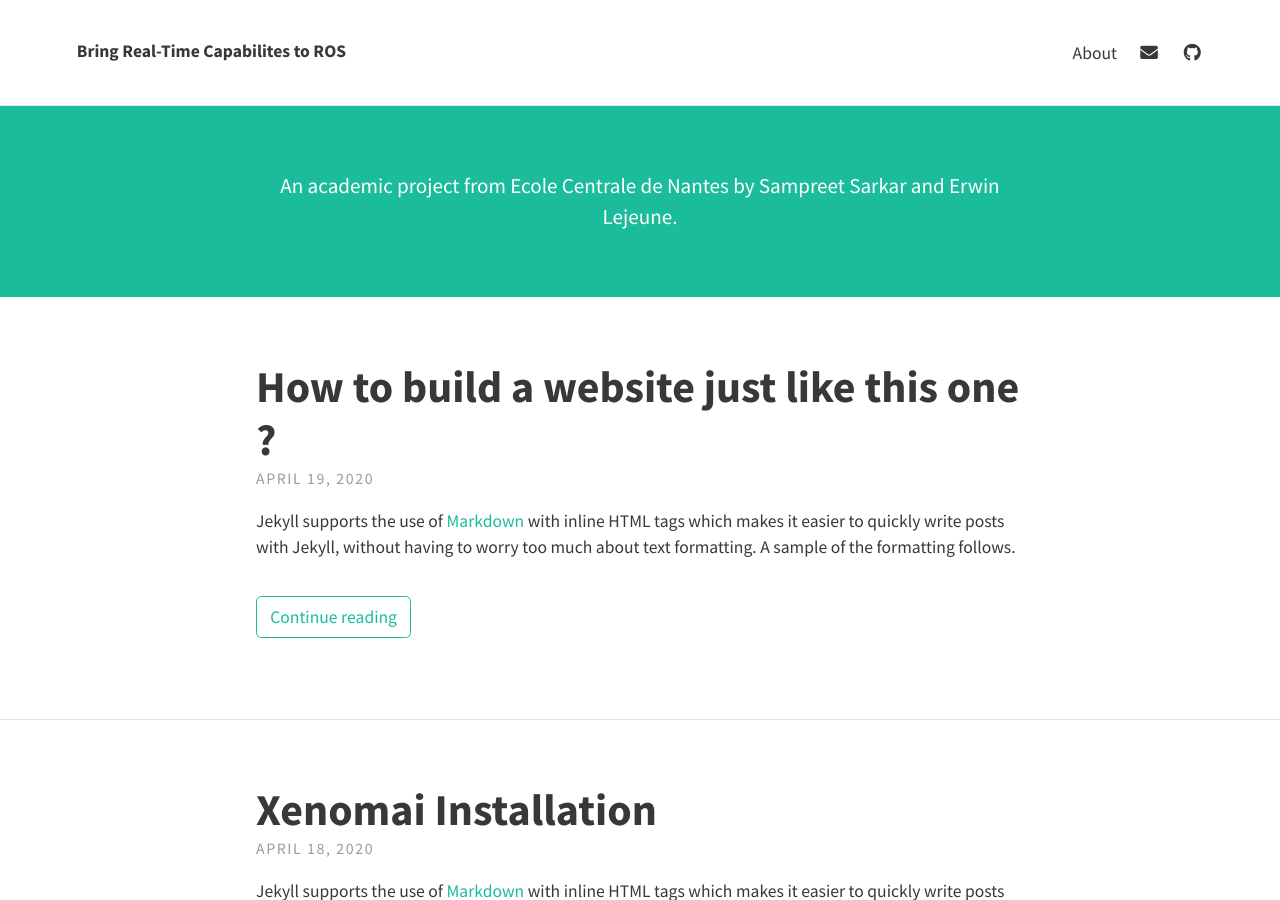
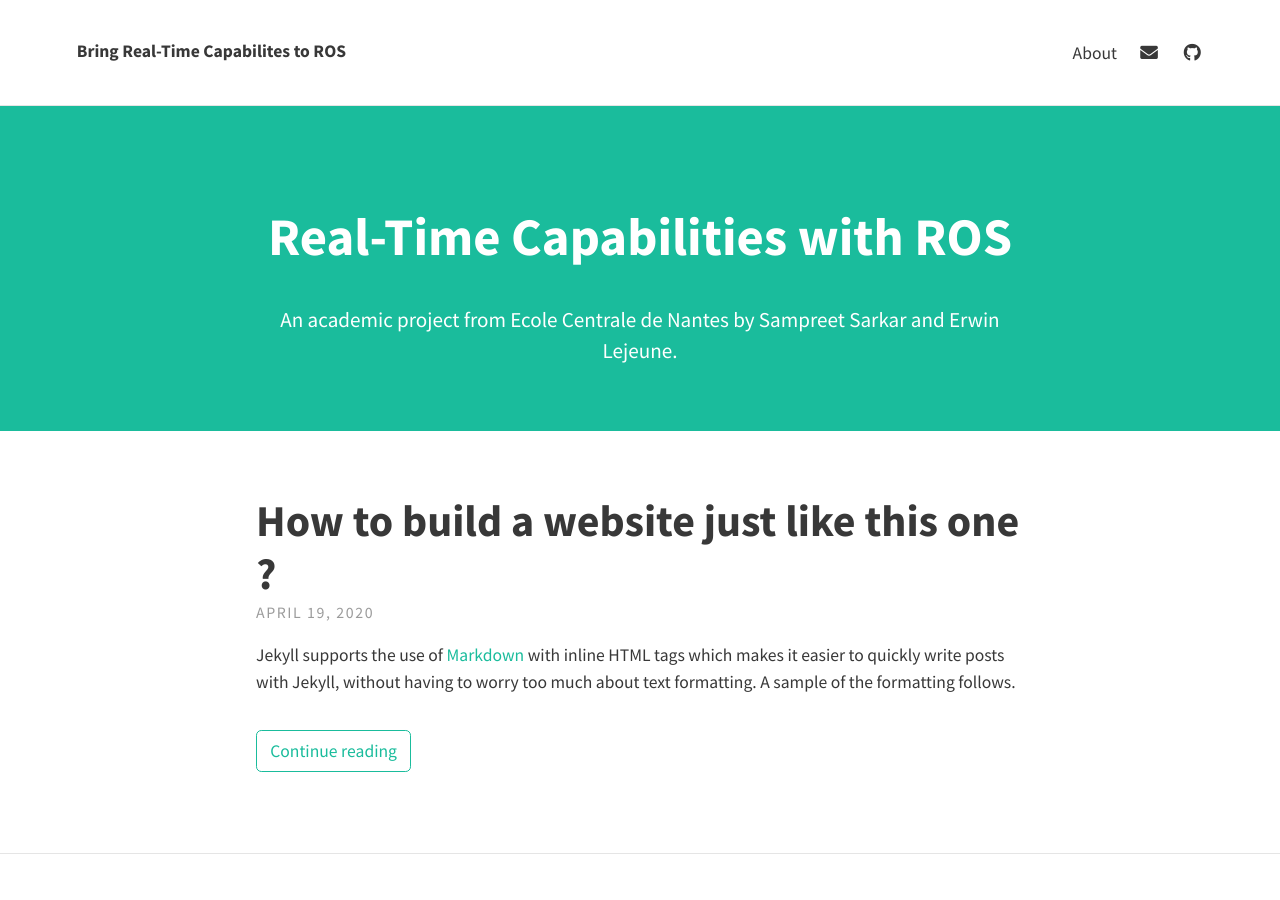
Before and after one commit to MasterERTS/rtros-documentation, a Jekyll site: the page built from index.html, in a window 1280 px wide and 900 px high. Built offline with Jekyll 4.4.1, drawn with Linux system fonts in a browser that asks for light colours; nearby versions of some CDN libraries; the list of posts is cut into pages by our own code.

Commit message:
wip : enhance page

```diff
--- a/_config.yml
+++ b/_config.yml
@@ -13,6 +13,7 @@
 
   # Header and footer text
   header_text: >
+     <p><h1>Real-Time Capabilities with ROS</h1></p>
      <p>An academic project from Ecole Centrale de Nantes by Sampreet Sarkar and Erwin Lejeune.</p>
   header_text_feature_image:
   footer_text: >
```
Also changed, not shown: 2 other files.
